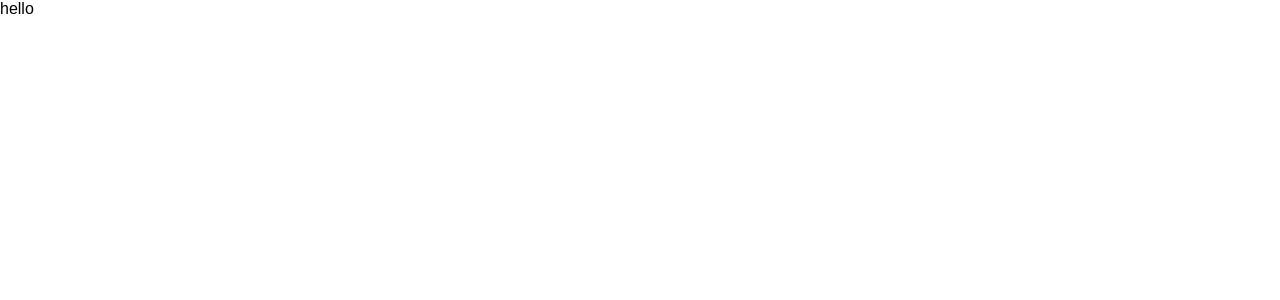
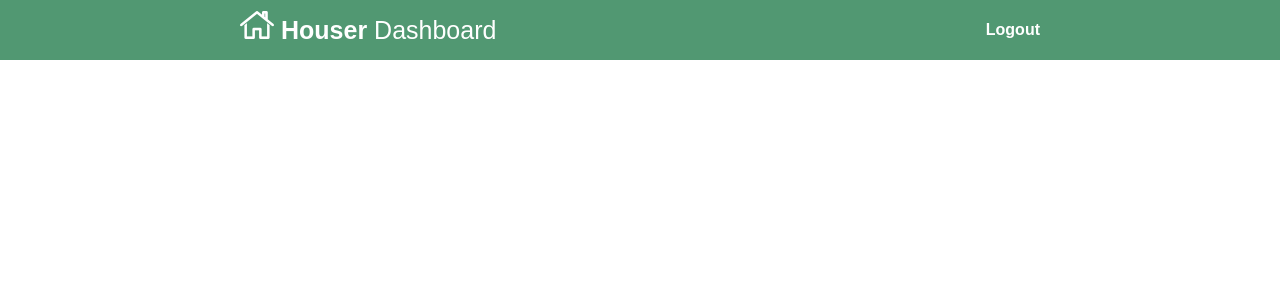
Before and after one commit to melodymennen/simulation-2, a React (Create React App) app: page / in a window 1280 px wide. Shown: the top 300 px of the page. Built offline with nearby package versions, Linux system fonts and the light colour scheme.

Commit message:
header component

```diff
--- a/src/App.js
+++ b/src/App.js
@@ -1,11 +1,12 @@
 import React, { Component } from 'react';
+import Header from './components/Header';
 
 
 class App extends Component {
   render() {
     return (
       <div>
-        hello
+        <Header/>
       </div>
     );
   }
--- /dev/null
+++ b/src/components/Header.js
@@ -0,0 +1,23 @@
+import React, { Component } from 'react';
+import logo from '../images/header_logo.png'
+
+
+class Header extends Component {
+  render() {
+    return (
+      <header>
+        <div>
+          <div className="logo">
+          <img src={logo}/>
+          <strong>Houser</strong> Dashboard
+          </div>
+          <div className="logout">
+            Logout
+          </div>
+        </div>
+      </header>
+    );
+  }
+}
+
+export default Header;
--- a/src/index.css
+++ b/src/index.css
@@ -3,3 +3,33 @@ body {
   padding: 0;
   font-family: sans-serif;
 }
+
+Header {
+  background-color: #519872;
+  color: white;
+
+}
+
+header > div {
+  margin: auto;
+  width: 800px;
+  height: 60px;
+  display: flex;
+  justify-content: space-between;
+}
+
+header div {
+  line-height: 60px;
+}
+
+.logo {
+  font-size: 25px;
+}
+
+.logout {
+  font-weight: 600;
+}
+
+.logo > img {
+  margin-right: 7px;
+}
```
